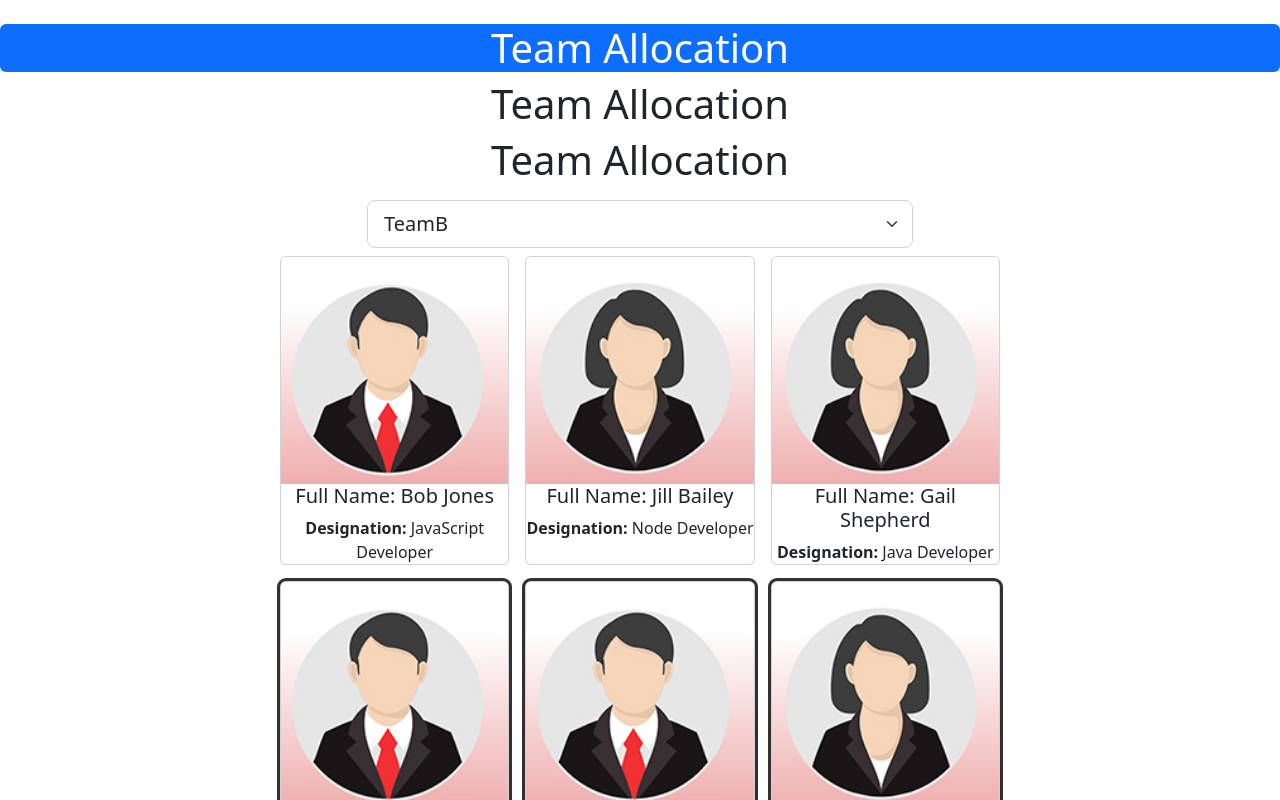
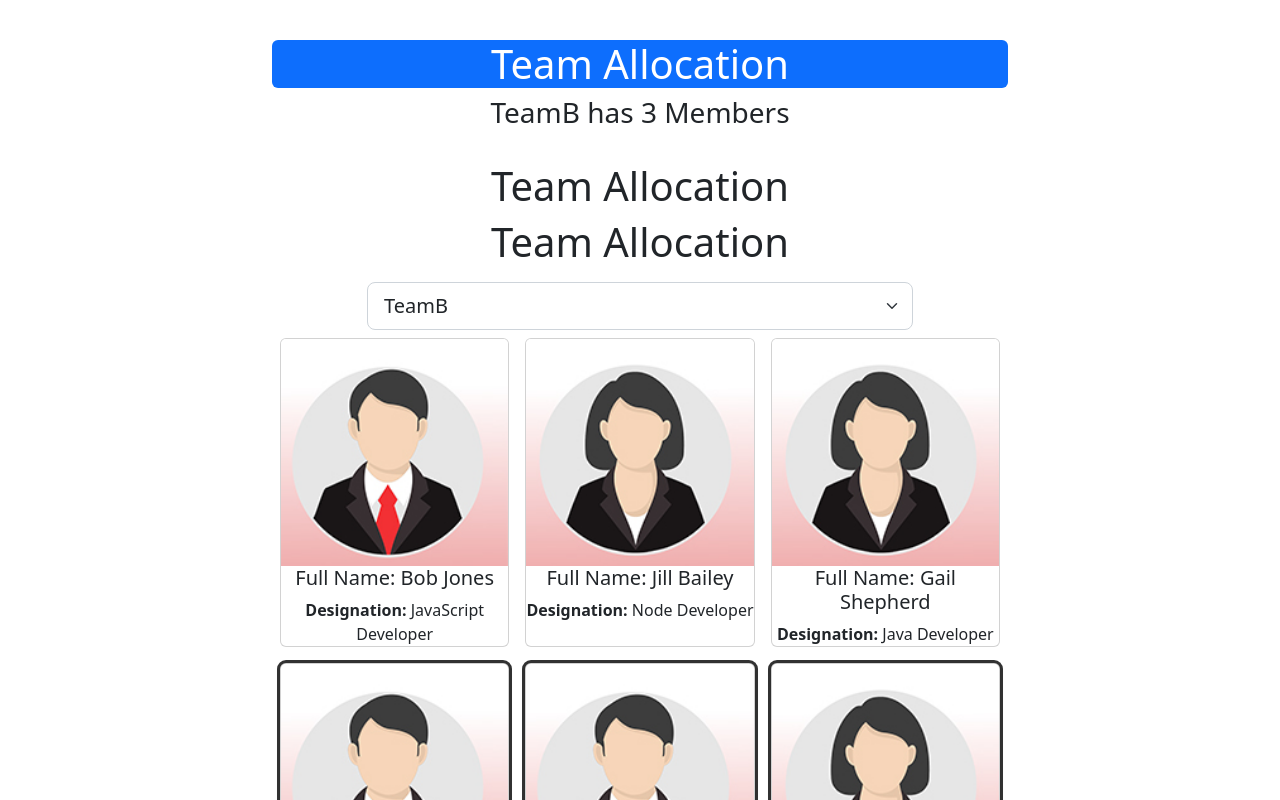
Before and after one commit to ty-donovan/TeamMemberAllocation, a React (Create React App) app in the folder team-allocation/: page / in a window 1280 px wide. Shown: the top 800 px of the page. Built offline with nearby package versions, Linux system fonts and the light colour scheme.

Commit message:
added header

```diff
--- a/team-allocation/src/App.css
+++ b/team-allocation/src/App.css
@@ -10,3 +10,7 @@
 .standout {
     box-shadow: rgba(0, 0, 0, 0.16) 0px 1px 4px, rgb(51, 51, 51) 0px 0px 0px 3px;
 }
+
+h1, h2, h3, h4, h5, p {
+    text-align: center;
+}
--- a/team-allocation/src/App.js
+++ b/team-allocation/src/App.js
@@ -116,13 +116,14 @@
 
   return (
     <div style={{ textAlign: 'center' }}>
-      <Header />
+      <Header selectedTeam={selectedTeam}
+              teamMemberCount={employees.filter((employee) => employee.teamName === selectedTeam).length}/>
       <Content />
       <Footer />
       <Employees employees={employees}
-        selectedTeam={selectedTeam}
-        handleEmployeeCardClick={handleEmployeeCardClick}
-        handleTeamSelectionChange={handleTeamSelectionChange}/>
+                selectedTeam={selectedTeam}
+                handleEmployeeCardClick={handleEmployeeCardClick}
+                handleTeamSelectionChange={handleTeamSelectionChange}/>
     </div>
   );
 }
--- a/team-allocation/src/Header.js
+++ b/team-allocation/src/Header.js
@@ -1,11 +1,16 @@
 
 
 
-const Header = () => {
+const Header = ({selectedTeam, teamMemberCount}) => {
 
     return (
-        <header>
-            <h1 className="mt-4 p5 bg-primary text-white rounded">Team Allocation</h1>
+        <header className="container">
+            <div className="row justify-content-center mt-3 mb-4">
+                <div className="col-8">
+                    <h1 className="mt-4 p5 bg-primary text-white rounded">Team Allocation</h1>
+                    <h3>{selectedTeam} has {teamMemberCount} Members</h3>
+                </div>
+            </div>
         </header>
     )
 }
```
